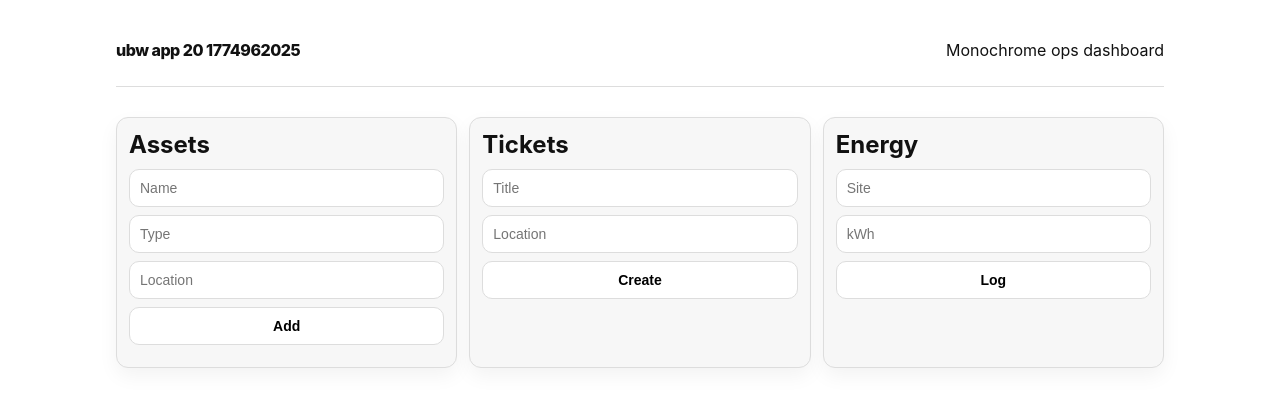
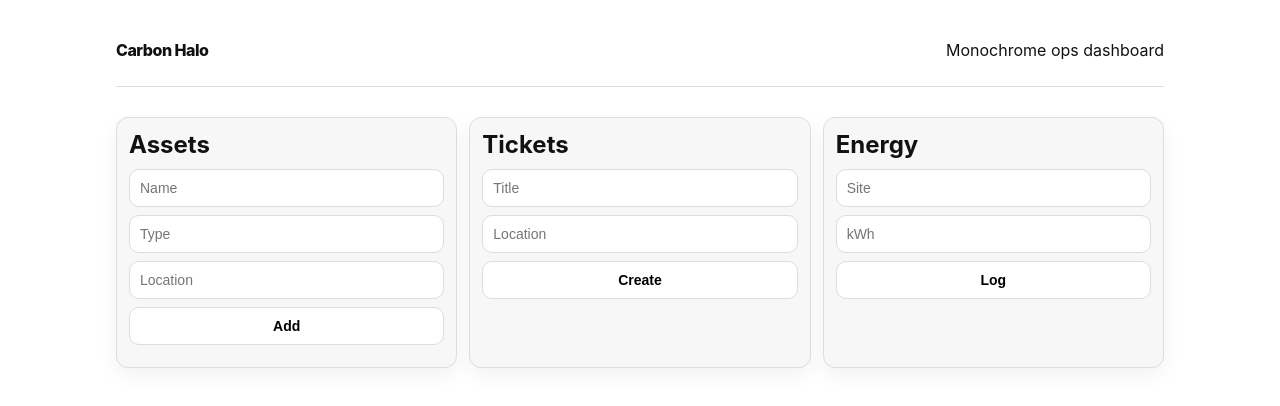
Before and after one commit to Ashutoshsingh20/bw-app-20-1774962025, a website: page public/index.html in a window 1280 px wide. Drawn offline with Linux system fonts and the light colour scheme; no server answers.

Commit message:
chore: brand app as Carbon Halo

```diff
--- a/public/index.html
+++ b/public/index.html
@@ -3,13 +3,13 @@
 <head>
   <meta charset="UTF-8" />
   <meta name="viewport" content="width=device-width, initial-scale=1.0" />
-  <title>ubw app 20 1774962025</title>
+  <title>Carbon Halo</title>
   <link rel="stylesheet" href="/style.css" />
 </head>
 <body>
   <div class="shell">
     <header>
-      <div class="logo">ubw app 20 1774962025</div>
+      <div class="logo">Carbon Halo</div>
       <p>Monochrome ops dashboard</p>
     </header>
     <section class="metrics" id="metrics"></section>
```
Also changed, not shown: package.json (+9 -3 lines), README.md.
